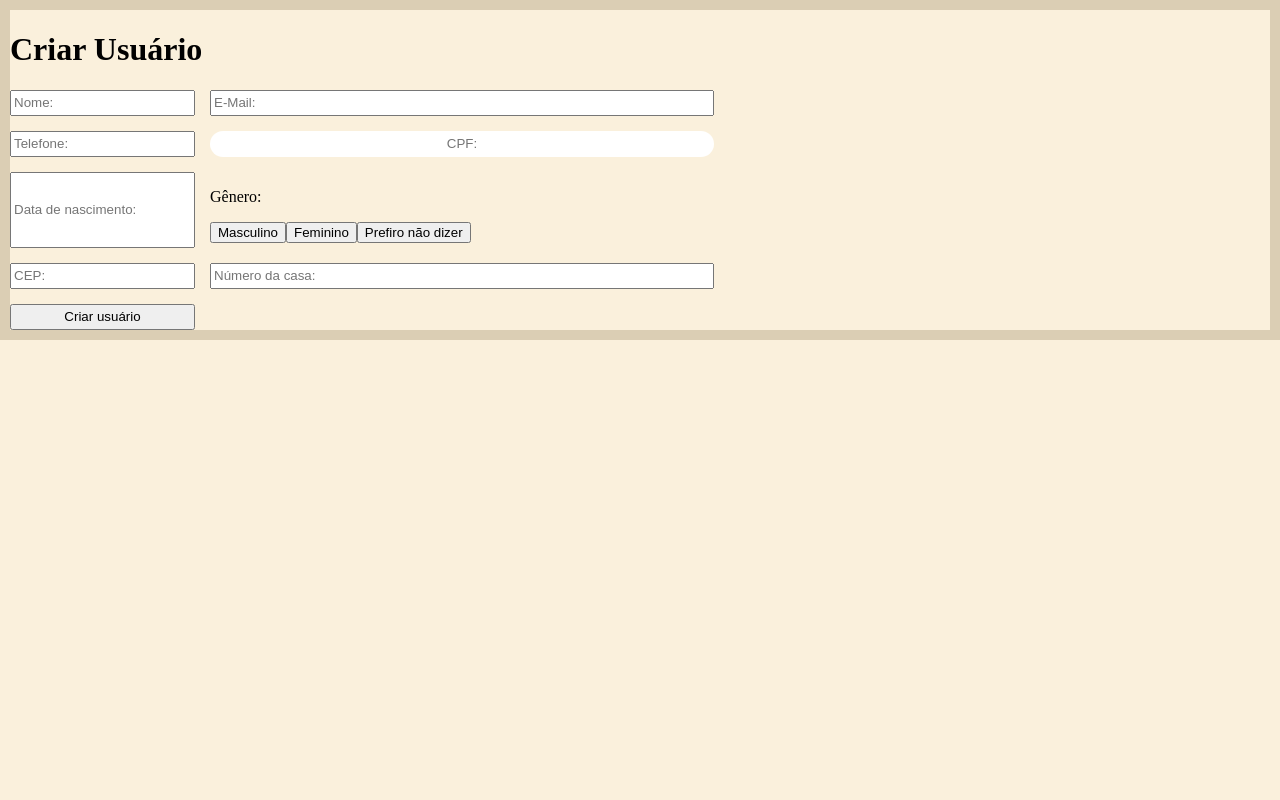
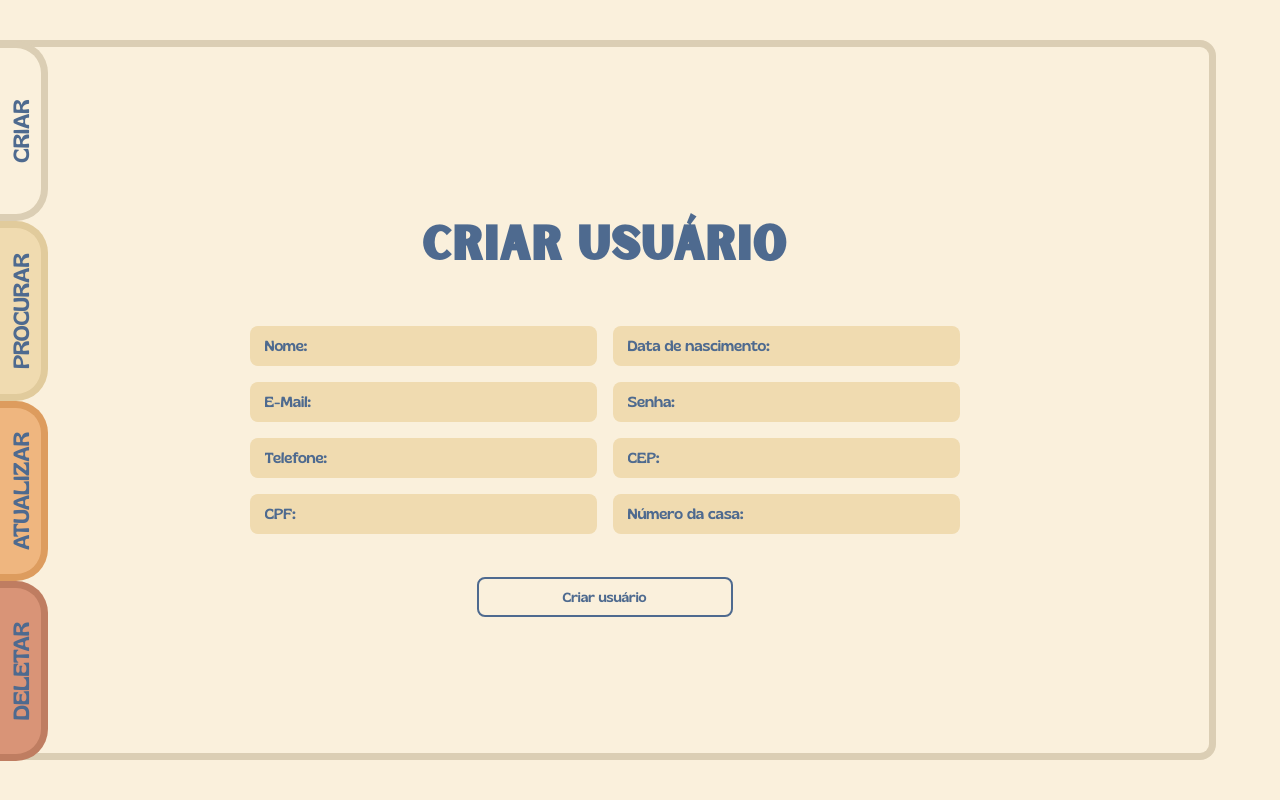
Before and after one commit to IgorSilva-S/LimaPraias, a React (Create React App) app in the folder frontend/: page / in a window 1280 px wide. Built offline with nearby package versions, Linux system fonts and the light colour scheme.

Commit message:
FrontEnd

```diff
--- a/frontend/src/Components/Create/create.css
+++ b/frontend/src/Components/Create/create.css
@@ -1,15 +1,81 @@
-
-/* Aba criar */
-#create {
-  background-color: #FAF0DC;
-  border: 10px solid #DBCEB4;
-}
-
-#createForm {
+ /* #createForm {
   display: grid;
   grid-template-columns: 1fr 1fr;
   gap: 15px;
   width: 50%;
   height: 30vh;
   position: relative;
+}   */
+
+#mainCreate {
+  width: 95vw;
+  height: 90vh;
+  display: flex;
+  justify-content: center;
+  align-items: center;
+  position: absolute;
+  top: 5vh;
+  left: 0;
+  border-radius: 0 16px 16px 0;
+  animation: slideAnim 1s ease-out;
+  flex-direction: column;
+  color: #4e6a8f;
+  box-sizing: border-box;
+  border: 7px solid #dbceb4;
+  border-left: none;
+  letter-spacing: 0.1vw;
 }
+
+#title-create {
+  font-size: 23px;
+  font-family: 'sunborn';
+}
+
+.createForm {
+  display: flex;
+  flex-direction: row;
+  margin-top: 10px;
+}
+
+.createForm input {
+  background-color: #f0dbb0;
+  border: none;
+  margin: 8px;
+  border-radius: 8px;
+  font-family: 'gilker';
+  padding: 12px;
+  width: 25vw;
+  padding-left: 15px;
+  color: #4e6a8f;
+}
+
+.createForm ::placeholder {
+  color: #4e6a8f;
+  font-size: 110%;
+}
+
+.createForm input:focus {
+  font-size: 90%;
+
+}
+
+input:focus {
+  border: 2px solid #E1CB9C;
+}
+
+.column1-create,
+.column2-create {
+  display: flex;
+  flex-direction: column;
+}
+
+.Button-create {
+  background-color: #faf0dc;
+  border: 2px solid #4e6a8f;
+  border-radius: 8px;
+  font-family: 'gilker';
+  padding: 10px;
+  width: 20vw;
+  color: #4e6a8f;
+  margin-top: 35px;
+}
--- a/frontend/src/Components/Create/create.js
+++ b/frontend/src/Components/Create/create.js
@@ -1,5 +1,6 @@
 import React from "react";
 import "./create.css";
+import SideBar from "../SideBar";
 
 let isGenPopup = false
 function openGen() {
@@ -53,9 +54,16 @@ function dateForm(caractere) {
 
 export default function Create() {
   return (
-    <main id="create">
+    <main id="mainCreate">
+      <SideBar/>
+      <div id="title-create">
         <h1>Criar Usuário</h1>
+      </div>
+
+
         <form id="createForm" action="">
+          <div className="createForm">
+            <div className="column1-create">
               <input type="text" id="nameInp" placeholder="Nome:" required autoComplete="off"/>
 
               <input type="email" id="emailInp" placeholder="E-Mail:" required autoComplete="off" />
@@ -63,24 +71,21 @@ export default function Create() {
               <input type="phone" id="phoneInp" placeholder="Telefone:" required autoComplete="off" />
 
               <input type="text" id="cpfInp" placeholder="CPF:" onInput={cpfOrder} autoComplete="off"/>
+            </div>
 
+            <div className="column2-create">
               <input type="text" id="dateInp" placeholder="Data de nascimento:" required onInput={dateForm} autoComplete="off"/>
 
-        <div className="inpStyle" id="genInp" onClick={openGen}>
-          <p id="boxValue">Gênero:</p>
-          <div className="opContainer" id="optionContainer">
-            <button className="option">Masculino</button>
-            <button className="option">Feminino</button>
-            <button className="option">Prefiro não dizer</button>
-          </div>
-        </div>
+              <input type="text" id="genInp" placeholder="Senha:" required autoComplete="off"/>
 
               <input type="text" id="cepInp" placeholder="CEP:" onInput={cepForm} autoComplete="off"/>
 
               <input type="text" id="numberInp" placeholder="Número da casa:" onInput={numForm} autoComplete="off"/>
+            </div>
+          </div>
+        </form>
 
-        <input type="submit" value="Criar usuário" />
-      </form>
+        <input type="submit" value="Criar usuário" className="Button-create"/>
     </main>
   )
 }
--- a/frontend/src/Components/Report/report.css
+++ b/frontend/src/Components/Report/report.css
@@ -8,12 +8,12 @@
   top: 5vh;
   left: 0;
   border-radius: 0 16px 16px 0;
-  border-left: none;
   animation: slideAnim 1s ease-out;
   flex-direction: column;
   color: #4e6a8f;
   box-sizing: border-box;
   border: 7px solid #e1cb9c;
+  border-left: none;
   background-color: #f0dbb0;
   letter-spacing: 0.1vw;
 }
@@ -26,9 +26,8 @@
 .SearchSpace {
   background-color: #faf0dc;
   padding: 20px;
-  border-radius: 20px;
+  border-radius: 30px;
   margin: 10px auto;
-  width: 80%;
   display: flex;
   justify-content: center;
   align-items: center;
@@ -62,6 +61,7 @@
 .form-rep input:focus {
   border: 3px solid #e1cb9c;
   outline: none;
+  color: #4e6a8f;
 }
 
 #searchButton {
@@ -79,6 +79,7 @@
   border: none;
   border-radius: 40px;
   padding: 12px;
+  cursor: pointer;
 }
 
 #searchButton img {
--- a/frontend/src/Components/Report/report.js
+++ b/frontend/src/Components/Report/report.js
@@ -1,10 +1,12 @@
 import React from "react";
 import "./report.css";
 import search from "../../assets/img/search-img.png";
+import SideBar from "../SideBar";
 
 const Report = () => {
     return (
       <main id="mainReport">
+        <SideBar/>
         <div className="title-rep">
           <h1>Procurar</h1>
         </div>
@@ -31,7 +33,7 @@ const Report = () => {
               <h3>Sobrenome: </h3>
               <h3>Email: </h3>
               <h3>Data de Nascimento: </h3>
-              <h3>Gênero: </h3>
+              <h3>Senha: </h3>
             </div>
           </div>
         </div>
--- a/frontend/src/Components/SideBar/style.css
+++ b/frontend/src/Components/SideBar/style.css
@@ -1,12 +1,13 @@
 .sideBar {
-    width: 4.53%;
+  width: 4%;
   height: 90vh;
   position: absolute;
-    top: 5vh;
+  top: -0.73vh;
   z-index: 1;
   left: 0;
   display: flex;
   flex-direction: column;
+  align-items: center;
   flex-grow: 1;
 }
 
@@ -15,14 +16,20 @@
   height: 25%;
   border-radius: 0 32px 32px 0;
   box-sizing: border-box;
-    border: 10px solid;
+  border: 7px solid;
   border-left: none;
   color: #4e6a8f;
   display: flex;
   justify-content: center;
   align-items: center;
-    font-size: 23px;
+  font-size: 22px;
   user-select: none;
+  text-transform: uppercase;
+  font-family: gilker;
+}
+
+.item:hover {
+    cursor: pointer;
 }
 
 .item.create {
--- a/frontend/src/Components/Update/update.css
+++ b/frontend/src/Components/Update/update.css
@@ -53,13 +53,13 @@
   gap: 10px;
 }
 
-#cpfInp {
+/* #cpfInp {
   width: 500px;
   border-radius: 25px;
   background-color: white;
   border: none;
   text-align: center;
-}
+} */
 
 #searchButton {
   cursor: pointer;
```
Also changed, not shown: 1 other file (tests, documents, lock files or other folders). Lines whose indentation alone changed are shown as unchanged.
